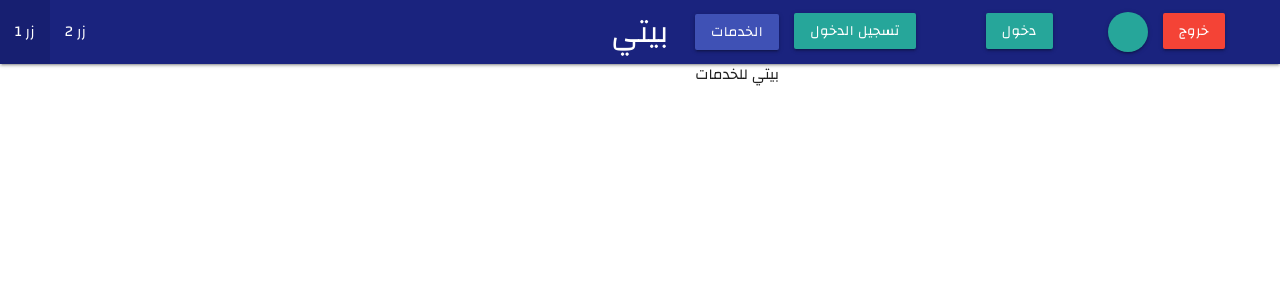
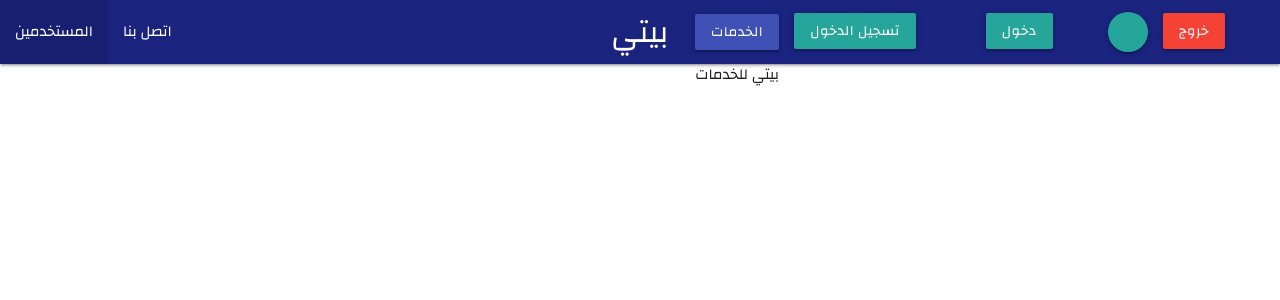
Before and after one commit to Adetec/home-service, a Python web app: template templates/home.html in a window 1280 px wide. Shown: the top 300 px of the page. Run offline with Jinja, Linux system fonts and the light colour scheme; the template is opened without the code that fills it, so the values that code supplies are empty.

Commit message:
test: Update nav buttons

```diff
--- a/templates/nav.html
+++ b/templates/nav.html
@@ -3,8 +3,8 @@
             <a href="/" class="brand-logo center">بيتي</a>
             <a href="#" data-target="mobile-demo" class="sidenav-trigger"><i class="material-icons">menu</i></a>
                 <ul class="hide-on-med-and-down">
-                    <li><a href="#">زر 1</a></li>
-                    <li><a href="#">زر 2</a></li>
+                    <li><a href="{{ url_for('display_users') }}">المستخدمين</a></li>
+                    <li><a href="#">اتصل بنا</a></li>
                 </ul>
                 <ul class="right hide-on-med-and-down row">
                     <li>
@@ -35,8 +35,8 @@
     </nav>
 
     <ul class="sidenav indigo lighten-5" id="mobile-demo">
-            <li><a href="#">زر 1</a></li>
-                    <li><a href="#">زر 2</a></li>
+            <li><a href="{{ url_for('display_users') }}">المستخدمين</a></li>
+                    <li><a href="#">اتصل بنا</a></li>
             <ul>
                 <li><a class="radius red darken-4 btn" href="#">خروج</a></li>
             </ul>
```
